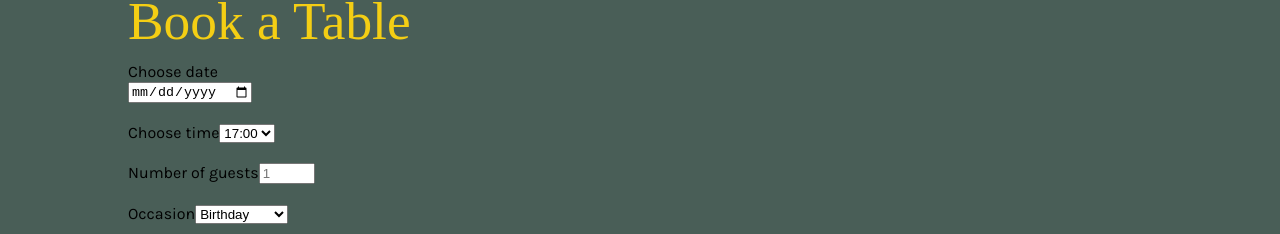
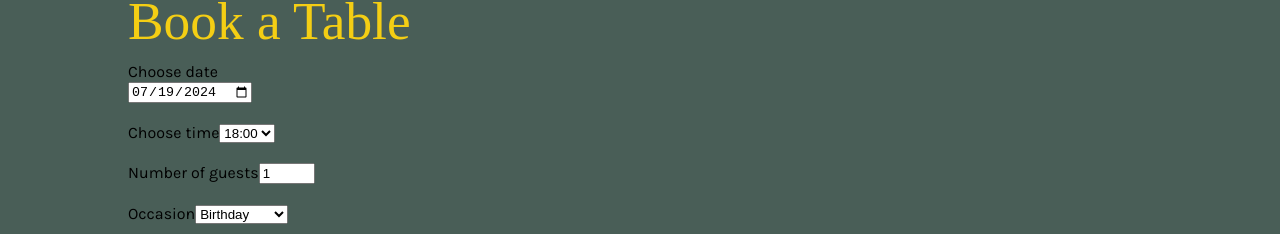
Before and after one commit to Skouriskaze/Little-Lemon, a React (Create React App) app: page /reservations in a window 1280 px wide. Shown: the part 136-370 px from the top of the page. Built offline with nearby package versions, Linux system fonts and the light colour scheme; a web font is replaced by a local one.

Commit message:
Add fake api and get available times per date.

```diff
--- a/public/index.html
+++ b/public/index.html
@@ -35,6 +35,7 @@
     <link href='https://fonts.googleapis.com/css?family=Karla' rel='stylesheet'>
     <link href='https://fonts.googleapis.com/css?family=Markazi Text' rel='stylesheet'>
     <link rel="stylesheet" href="https://cdnjs.cloudflare.com/ajax/libs/font-awesome/4.7.0/css/font-awesome.min.css">
+    <!-- <script rel='text/javascript' src="https://raw.githubusercontent.com/courseraap/capstone/main/api.js"></script> -->
   </head>
   <body>
     <noscript>You need to enable JavaScript to run this app.</noscript>
--- a/src/Components/About.js
+++ b/src/Components/About.js
@@ -1,4 +1,4 @@
-import '../styles/about.css'
+import 'src/styles/about.css'
 
 const About = () => {
     return (
--- a/src/Components/Main.js
+++ b/src/Components/Main.js
@@ -3,13 +3,16 @@ import TableReservations from "./TableReservations";
 import HomePage from "./HomePage";
 import OrderOnline from "./OrderOnline";
 import { useReducer } from "react";
+import {fetchAPI} from 'src/scripts/api.js'
 
 const Main = () => {
-    const reduceTimes = (state, action) => {
-        return state;
+    const reduceTimes = (state, {date}) => {
+        const input_date = new Date(Date.parse(date));
+        return fetchAPI(input_date);
     }
     const initializeTimes = () => {
-        return ["17:00", "18:00", "19:00", "20:00", "21:00"];
+        const input_date = new Date();
+        return fetchAPI(input_date);
     }
     const [availableTimes, dispatchAvailableTimes] = useReducer(
         reduceTimes,
--- a/src/Components/TableReservations.js
+++ b/src/Components/TableReservations.js
@@ -1,11 +1,12 @@
 import { useState } from 'react';
-import '../styles/reservations.css'
+import 'src/styles/reservations.css'
 
 const TableReservations = ({availableTimes, updateTimes}) => {
-    const [date, setDate] = useState("");
+    const today = new Date().toISOString().split('T')[0]
+    const [date, setDate] = useState(today);
     const onDateChange = (event) => {
         setDate(event.target.value);
-        updateTimes();
+        updateTimes({type: 'update', date: event.target.value});
     };
 
     const [time, setTime] = useState("");
@@ -17,6 +18,7 @@ const TableReservations = ({availableTimes, updateTimes}) => {
     const [occasion, setOccasion] = useState("Birthday");
     const onOccasionChange = (event) => setOccasion(event.target.value);
 
+
     return (
         <div className="form-container primary-section-odd">
             <h1>
@@ -25,11 +27,12 @@ const TableReservations = ({availableTimes, updateTimes}) => {
             <form className='table-form'>
                 <div>
                     <label htmlFor="res-date">Choose date</label>
-                    <input type="date" id="res-date" onChange={onDateChange} />
+                    <input type="date" id="res-date" onChange={onDateChange}
+                        value={date}/>
                 </div>
                 <div>
                     <label htmlFor="res-time">Choose time</label>
-                    <select id="res-time" onChange={onTimeChange}>
+                    <select id="res-time" value={time} onChange={onTimeChange}>
                         {availableTimes.map((time) => (
                             <option key={time}>{time}</option>)
                         )}
@@ -38,12 +41,15 @@ const TableReservations = ({availableTimes, updateTimes}) => {
                 <div>
                     <label htmlFor="guests">Number of guests</label>
                     <input type="number"
+                        value={numGuests}
                         placeholder="1" min="1" max="10"
                         id="guests" onChange={onGuestChange} />
                 </div>
                 <div>
                     <label htmlFor="occasion">Occasion</label>
-                    <select id="occasion" onChange={onOccasionChange}>
+                    <select id="occasion"
+                        value={occasion}
+                        onChange={onOccasionChange}>
                         <option>Birthday</option>
                         <option>Anniversary</option>
                     </select>
--- /dev/null
+++ b/src/scripts/api.js
@@ -0,0 +1,28 @@
+const seededRandom = function (seed) {
+    var m = 2**35 - 31;
+    var a = 185852;
+    var s = seed % m;
+    return function () {
+        return (s = s * a % m) / m;
+    };
+}
+
+const fetchAPI = function(date) {
+    let result = [];
+    let random = seededRandom(date);
+
+    for(let i = 17; i <= 23; i++) {
+        if(random() < 0.5) {
+            result.push(i + ':00');
+        }
+        if(random() < 0.5) {
+            result.push(i + ':30');
+        }
+    }
+    return result;
+};
+const submitAPI = function (formData) {
+    return true;
+};
+
+export { fetchAPI, submitAPI };
```
Also changed, not shown: jsconfig.json (added, +8 -0 lines), src/Components/HomePage.js (+4 -4 lines), 1 other file (tests, documents, lock files or other folders).
